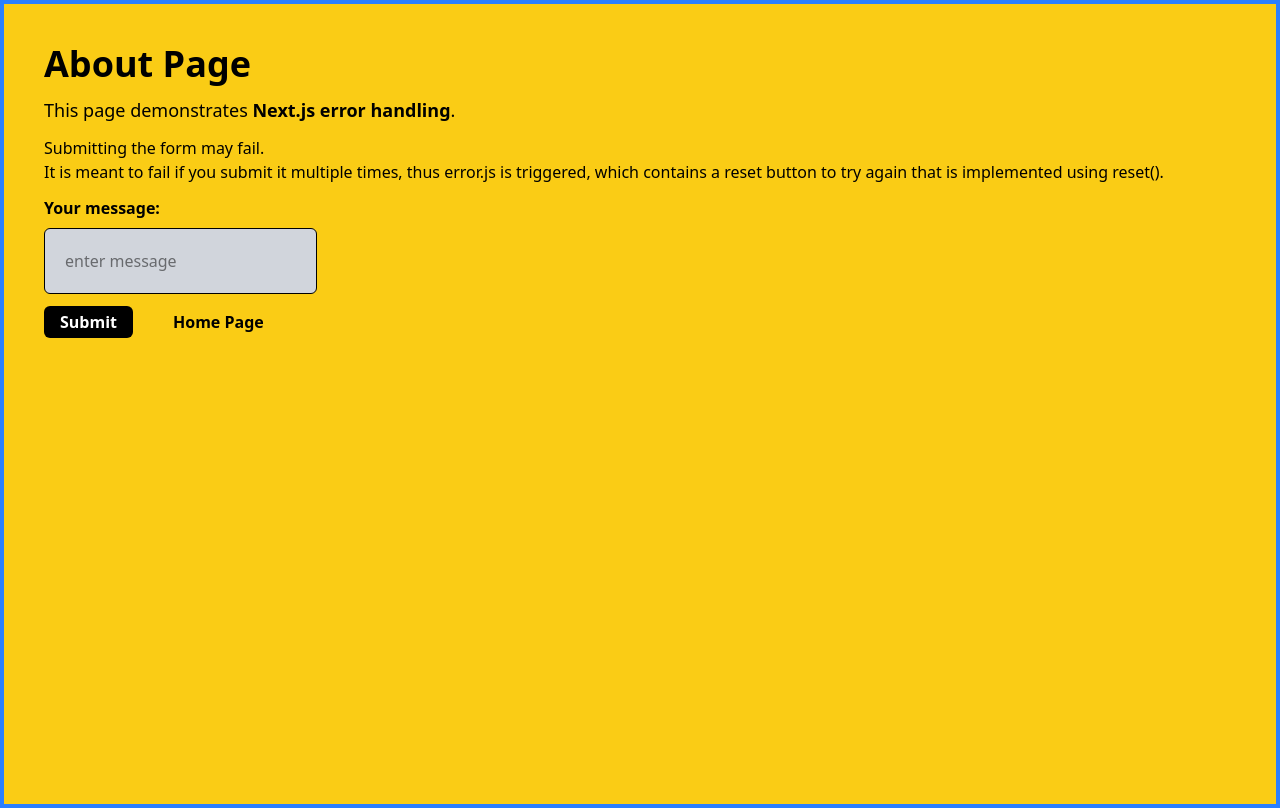
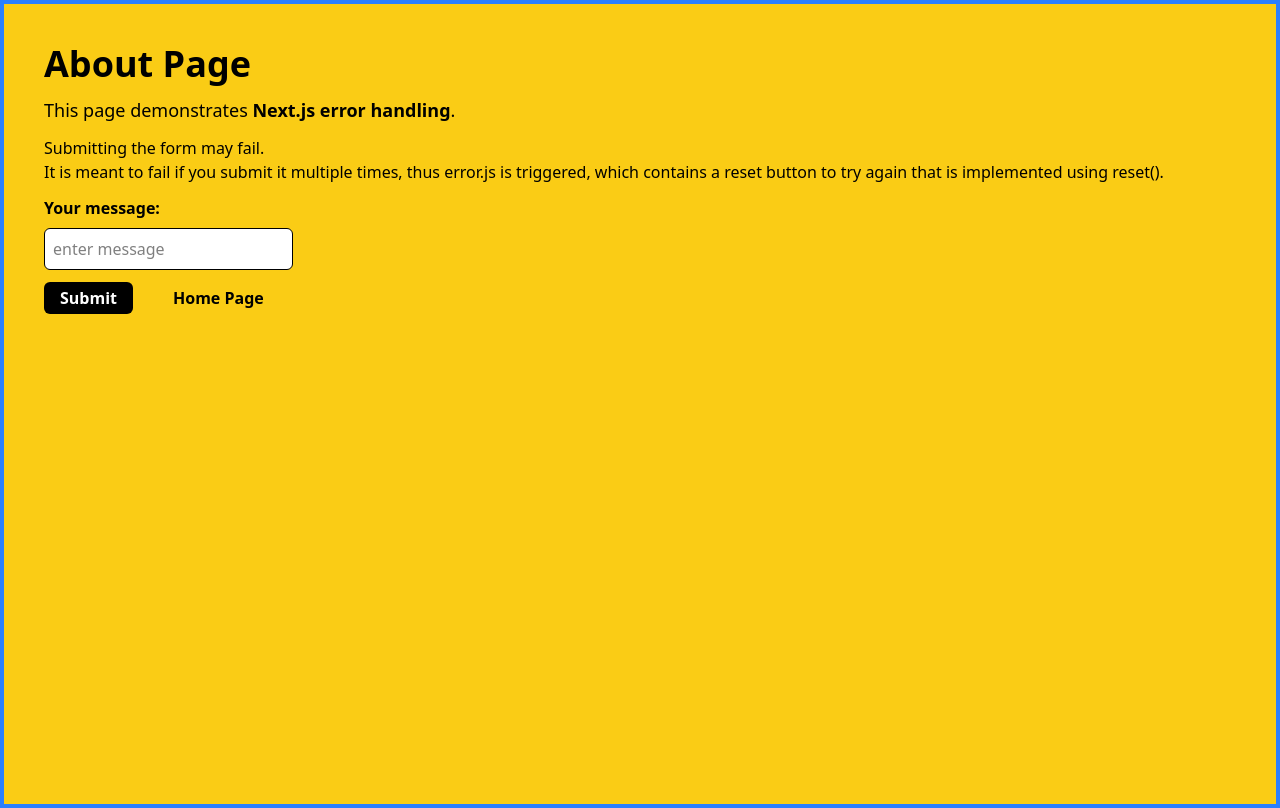
Before and after one commit to kesariyayash/nextjs-training-project, a Next.js app: page /about in a window 1280 px wide. Built offline with nearby package versions, Linux system fonts and the light colour scheme.

Commit message:
changes in admin,about,package.json

```diff
--- a/src/app/(protected)/admin/page.js
+++ b/src/app/(protected)/admin/page.js
@@ -17,7 +17,7 @@ export default function AdminPage() {
     const usersPromise = getAllAdminUsers();
 
     return (
-        <div className="p-10 bg-[#020617] height-screen text-[#e5e7eb]">
+        <div className="p-10 bg-[#020617] min-h-screen text-[#e5e7eb]">
             <h1 className="flex items-center justify-between text-4xl text-[#ecc411] font-semibold">
                 Admin Page
             </h1>
--- a/src/app/(public)/about/page.js
+++ b/src/app/(public)/about/page.js
@@ -46,7 +46,7 @@ export default async function AboutPage() {
                         name="message"
                         required
                         placeholder="enter message"
-                        className="mt-2 p-5 border border-black-600 rounded-md bg-gray-300"
+                        className="mt-2 p-2 border border-black-600 rounded-md bg-white"
                     />
                 </label>
 
```
